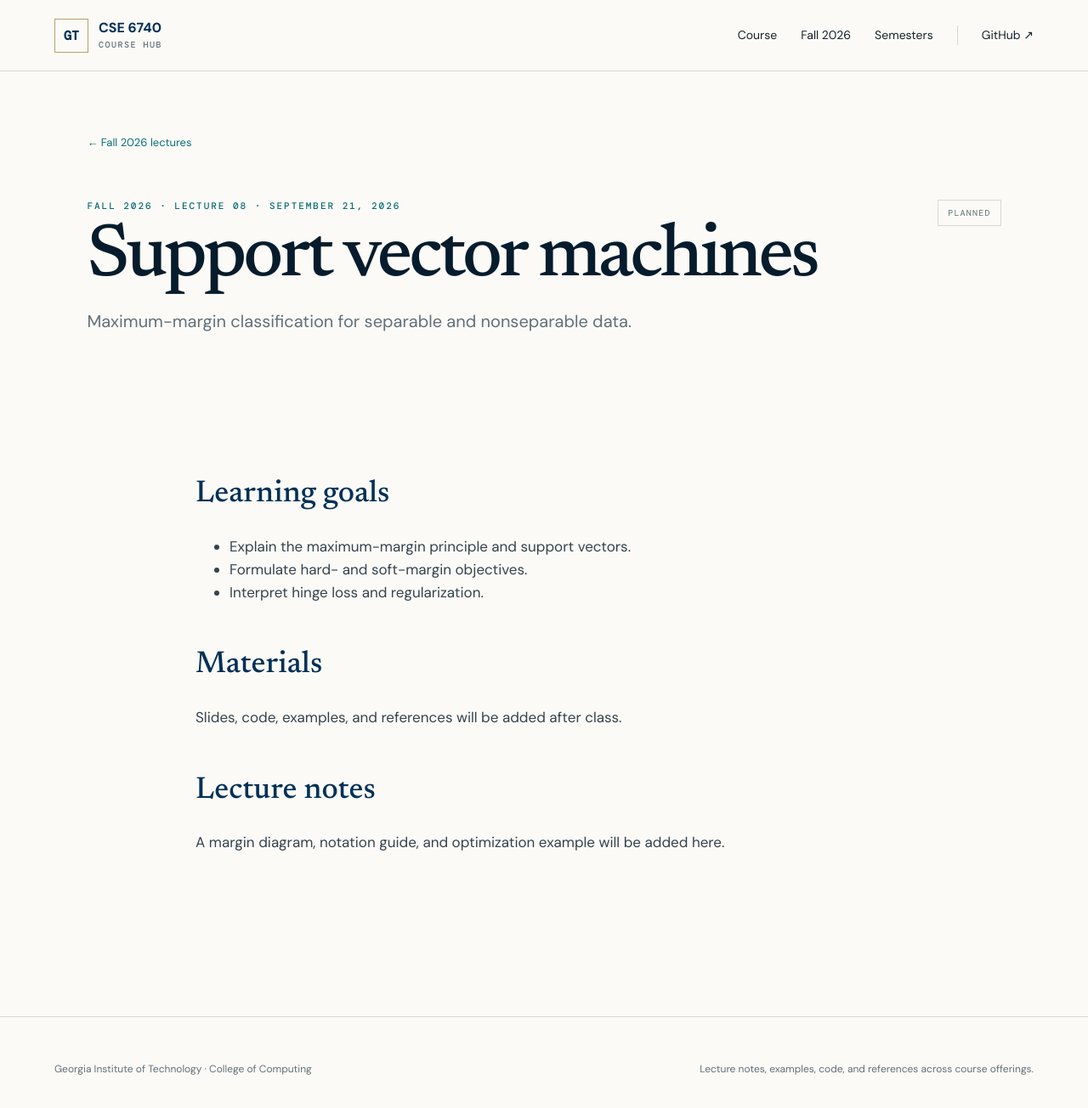
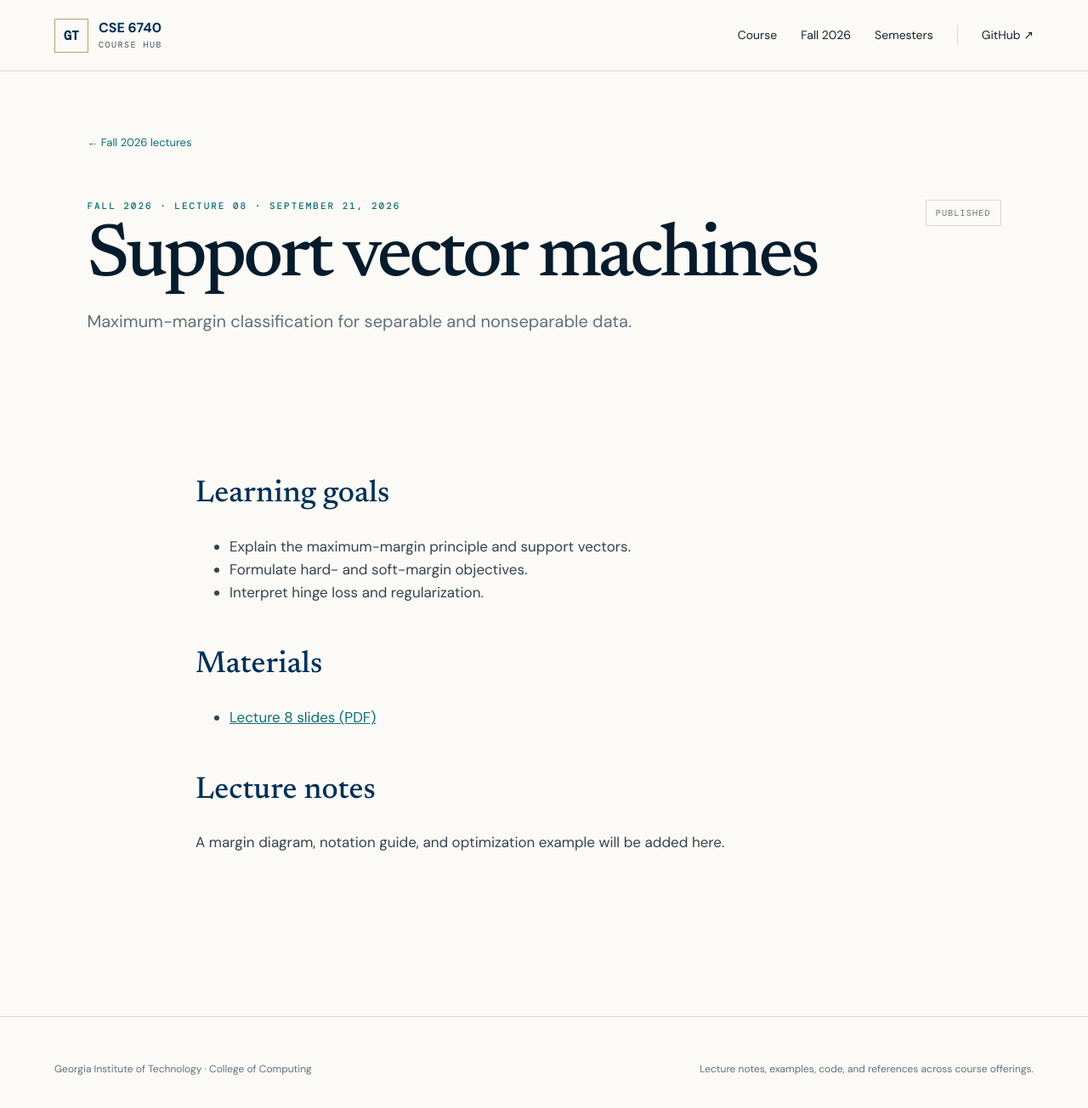
Before and after one commit to GT-KOALA/Gatech-CSE6740, a Jekyll site: the page built from _lectures/fall-2026/08-support-vector-machines.md, in a window 1280 px wide and 1320 px high. Shown: the top 1304 px of the window at 85% size. Built offline with Jekyll 4.4.1, drawn with Linux system fonts in a browser that asks for light colours.

Commit message:
Publish Lecture 8 slides

```diff
--- a/_lectures/fall-2026/08-support-vector-machines.md
+++ b/_lectures/fall-2026/08-support-vector-machines.md
@@ -3,7 +3,7 @@ title: Support vector machines
 number: "08"
 date: 2026-09-21
 summary: Maximum-margin classification for separable and nonseparable data.
-status: planned
+status: published
 ---
 ## Learning goals
 
@@ -13,7 +13,7 @@ status: planned
 
 ## Materials
 
-Slides, code, examples, and references will be added after class.
+- [Lecture 8 slides (PDF)]({{ '/assets/semesters/fall-2026/lectures/08/lecture-08-support-vector-machines.pdf' | relative_url }})
 
 ## Lecture notes
 
```
Also changed, not shown: 1 other file.
